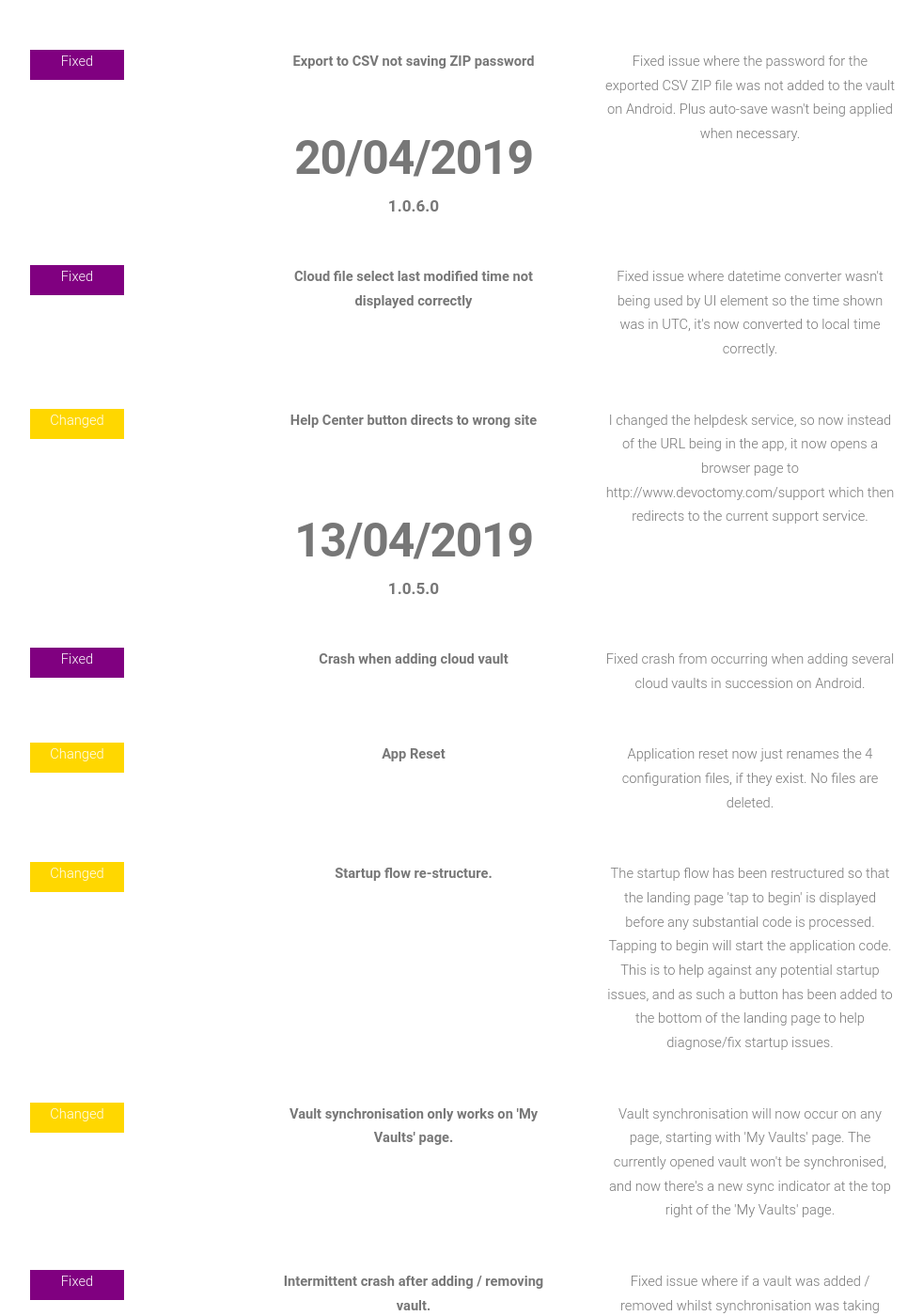
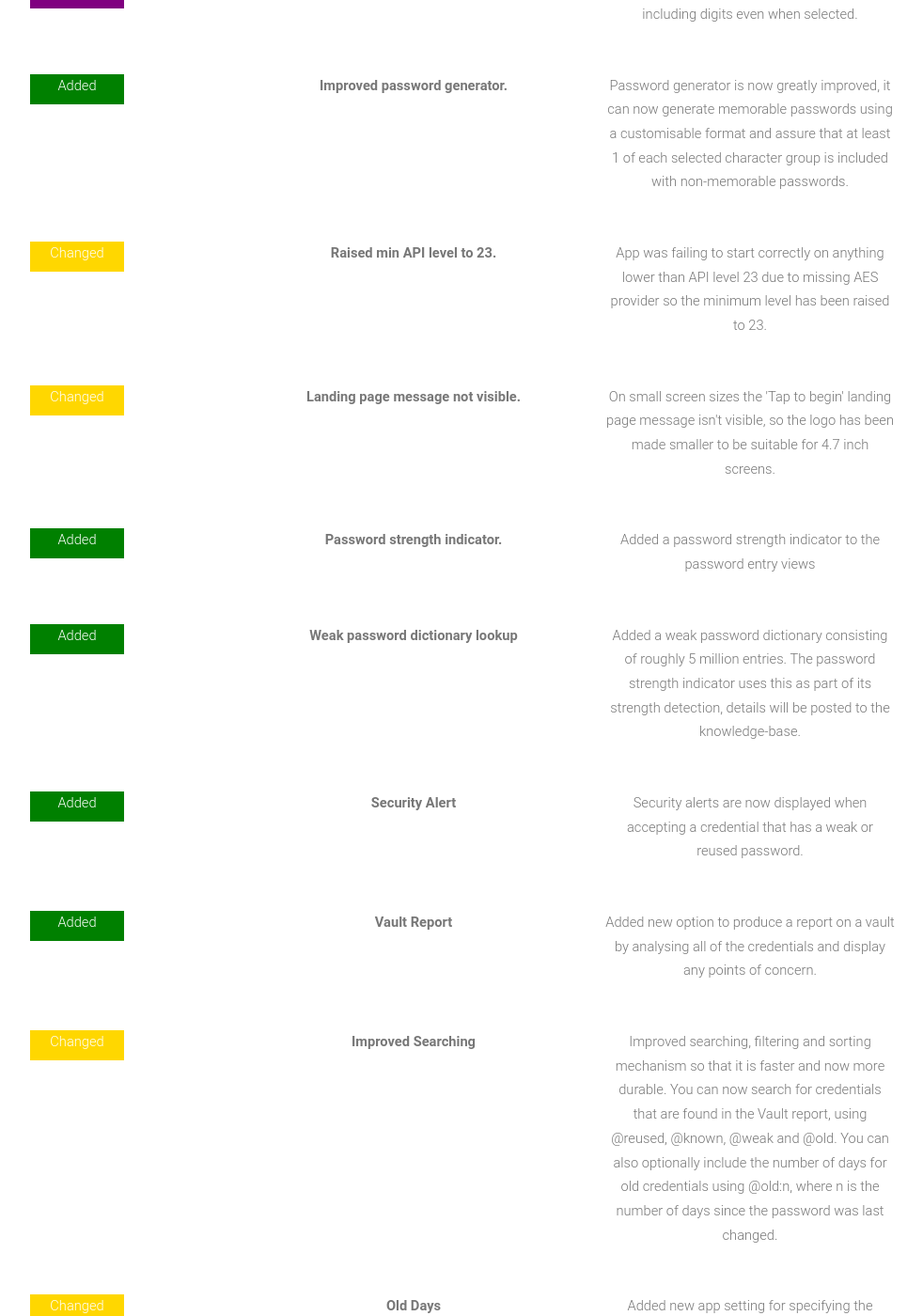
Before and after one commit to devoctomy/cachy.me, a Jekyll site: the page built from changelog.html, in a window 1280 px wide and 1400 px high, scrolled down 1032 px. Shown: the whole window at 94% size, without its empty margins (200-1182 px from the left). Built offline with Jekyll 4.4.1, drawn with Linux system fonts in a browser that asks for light colours; nearby versions of some CDN libraries; a script that is not in the unit is left out; some of the changed text lies outside the part shown.

Commit message:
Updated to latest change log ready for next release

```diff
--- a/assets/data/changes.json
+++ b/assets/data/changes.json
@@ -1,5 +1,87 @@
 {
   "Releases": {
+    "1.1.0.0": {
+      "Date": "15/05/2019",
+      "Changes": [
+        {
+          "Type": "Added",
+          "Date": "27/04/2019",
+          "Summary": "New 'Test Settings' button to advanced settings tab.",
+          "Description": "Added a new button to the advanced settings tab that allows you to be able to test how long it takes to generate 10 keys using the current password derivation settings.",
+          "Platform": "UWP, Android"
+        },
+        {
+          "Type": "Fixed",
+          "Date": "28/04/2019",
+          "Summary": "Digits not included in password generator.",
+          "Description": "Fixed issue where password generator was not including digits even when selected.",
+          "Platform": "UWP, Android"
+        },
+        {
+          "Type": "Added",
+          "Date": "28/04/2019",
+          "Summary": "Improved password generator.",
+          "Description": "Password generator is now greatly improved, it can now generate memorable passwords using a customisable format and assure that at least 1 of each selected character group is included with non-memorable passwords.",
+          "Platform": "UWP, Android"
+        },
+        {
+          "Type": "Changed",
+          "Date": "28/04/2019",
+          "Summary": "Raised min API level to 23.",
+          "Description": "App was failing to start correctly on anything lower than API level 23 due to missing AES provider so the minimum level has been raised to 23.",
+          "Platform": "Android"
+        },
+        {
+          "Type": "Changed",
+          "Date": "28/04/2019",
+          "Summary": "Landing page message not visible.",
+          "Description": "On small screen sizes the 'Tap to begin' landing page message isn't visible, so the logo has been made smaller to be suitable for 4.7 inch screens.",
+          "Platform": "Android"
+        },
+        {
+          "Type": "Added",
+          "Date": "07/05/2019",
+          "Summary": "Password strength indicator.",
+          "Description": "Added a password strength indicator to the password entry views",
+          "Platform": "UWP, Android"
+        },
+        {
+          "Type": "Added",
+          "Date": "07/05/2019",
+          "Summary": "Weak password dictionary lookup",
+          "Description": "Added a weak password dictionary consisting of roughly 5 million entries.  The password strength indicator uses this as part of its strength detection, details will be posted to the knowledge-base.",
+          "Platform": "UWP, Android"
+        },
+        {
+          "Type": "Added",
+          "Date": "08/05/2019",
+          "Summary": "Security Alert",
+          "Description": "Security alerts are now displayed when accepting a credential that has a weak or reused password.",
+          "Platform": "UWP, Android"
+        },
+        {
+          "Type": "Added",
+          "Date": "11/05/2019",
+          "Summary": "Vault Report",
+          "Description": "Added new option to produce a report on a vault by analysing all of the credentials and display any points of concern.",
+          "Platform": "UWP, Android"
+        },
+        {
+          "Type": "Changed",
+          "Date": "11/05/2019",
+          "Summary": "Improved Searching",
+          "Description": "Improved searching, filtering and sorting mechanism so that it is faster and now more durable.  You can now search for credentials that are found in the Vault report, using @reused, @known, @weak and @old.  You can also optionally include the number of days for old credentials using @old:n, where n is the number of days since the password was last changed.",
+          "Platform": "UWP, Android"
+        },
+        {
+          "Type": "Changed",
+          "Date": "12/05/2019",
+          "Summary": "Old Days",
+          "Description": "Added new app setting for specifying the number of days before a credential is considered to be 'old'.  This value is used in the vault reports and the default value for @old search queries.",
+          "Platform": "UWP, Android"
+        }
+      ]
+    },
     "1.0.7.0": {
       "Date": "22/04/2019",
       "Changes": [
```
